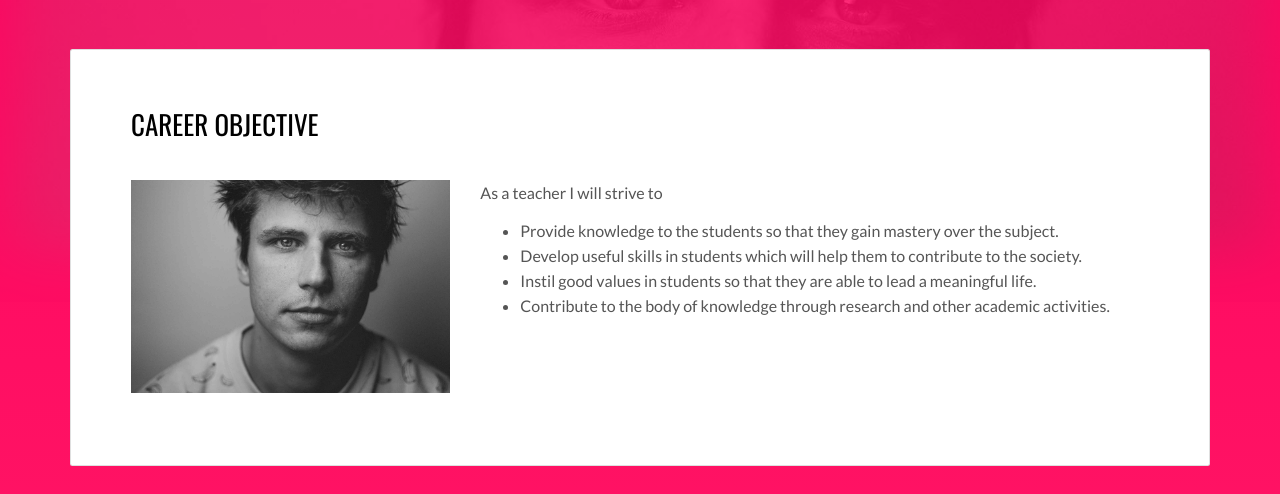
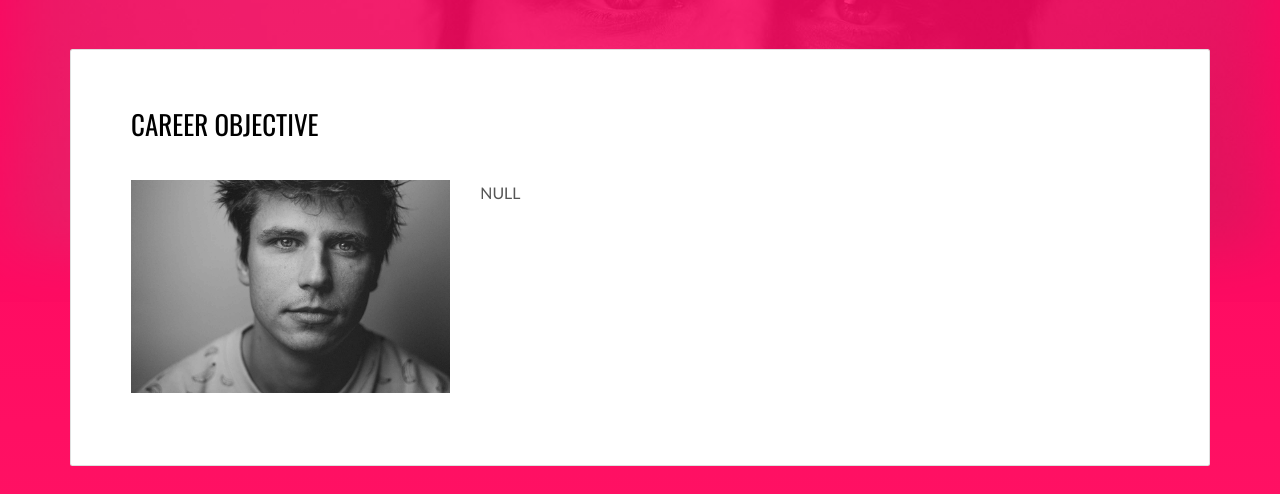
Before and after one commit to amalsureshz/portfolioTemplate, a plain HTML site: page index.html in a window 1280 px wide. Shown: the part 258-752 px from the top of the page. Drawn offline with nearby package versions, Linux system fonts and the light colour scheme.

Commit message:
Added new tab

```diff
--- a/index.html
+++ b/index.html
@@ -56,6 +56,21 @@
  <div class="container">
    <div class="row">
      <div class="col-xs-12">
+
+      <div class="card">
+        <div class="card-block">
+          <h2>CAREER OBJECTIVE</h2>
+          <div class="row">
+            <div class="col-md-4">
+              <p><img src="./assets/images/img-01.jpg" class="img-responsive" alt=""></p>
+            </div>
+            <div class="col-md-8">
+              <p>NULL</p>
+
+            </div>
+          </div>
+        </div>
+      </div>
 
         <div class="card">
           <div class="card-block">
```
